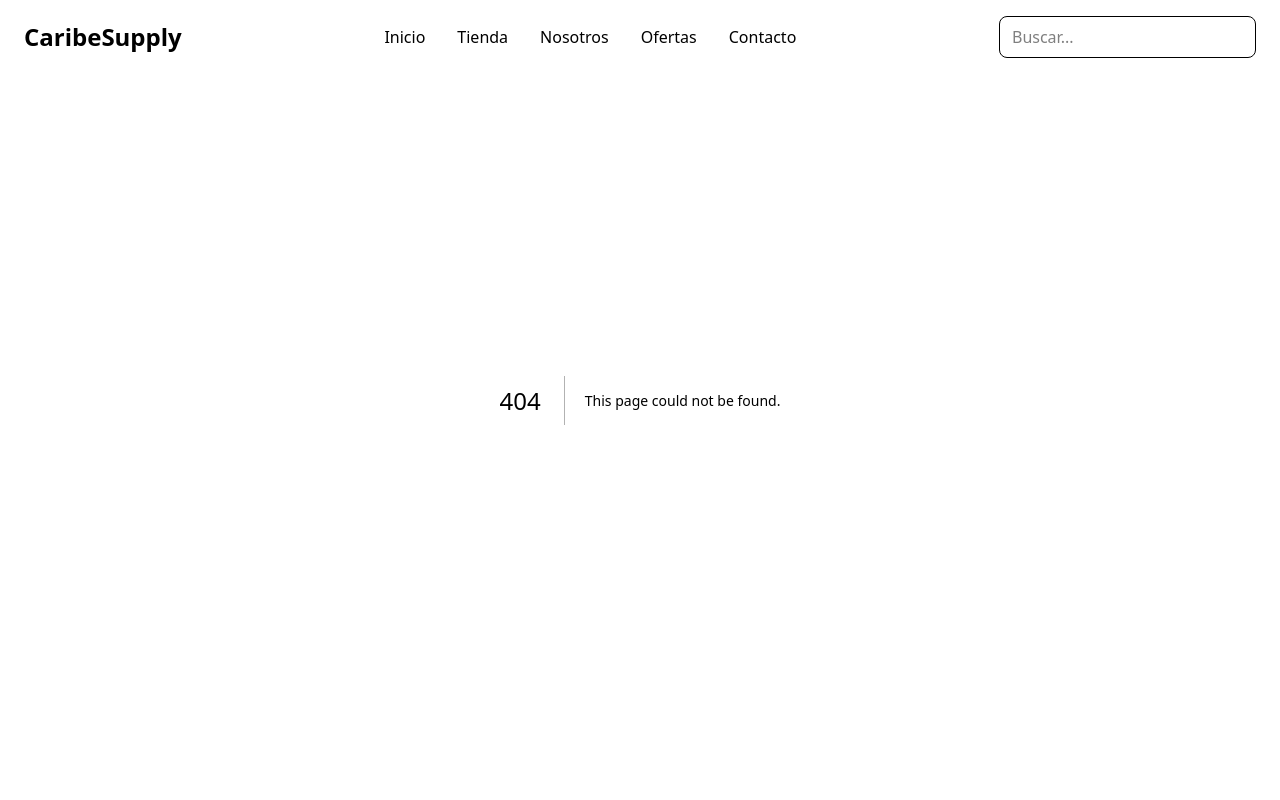
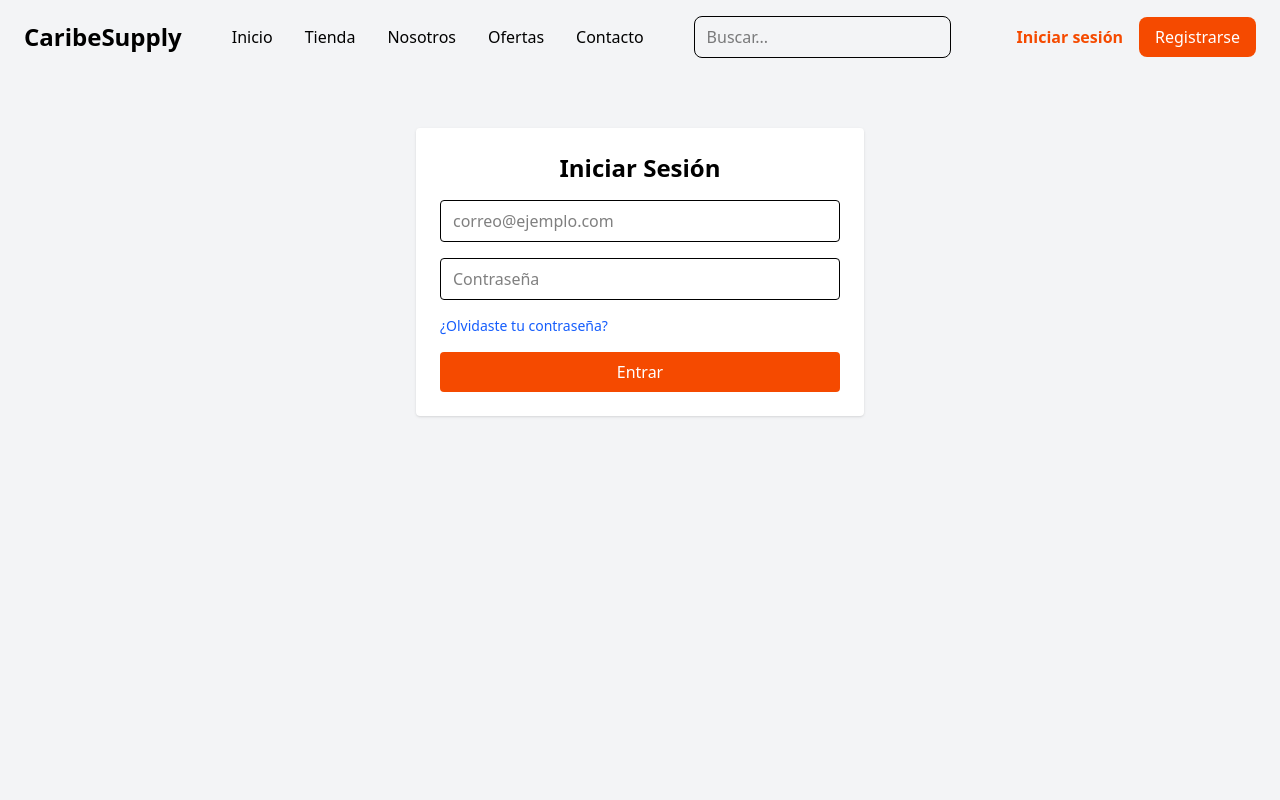
Before and after one commit to MiguelCedeno7/caribe-supply, a Next.js app: page /login in a window 1280 px wide. Before the commit this address had no page. Shown: the top 800 px of the page. Built offline with nearby package versions, Linux system fonts and the light colour scheme.

Commit message:
Agregando autenticación completa

```diff
--- a/src/app/layout.js
+++ b/src/app/layout.js
@@ -1,6 +1,7 @@
 import "./globals.css";
-import Header from "../components/Header";
-import Footer from "../components/Footer";
+import Header from "@/components/Header";
+import Footer from "@/components/Footer";
+import { AuthProvider } from "@/context/AuthContext";
 
 export const metadata = {
   title: "Caribe Supply",
@@ -11,9 +12,11 @@ export default function RootLayout({ children }) {
   return (
     <html lang="es">
       <body className="bg-gray-100">
-        <Header />
-        <main className="min-h-screen">{children}</main>
-        <Footer />
+        <AuthProvider>
+          <Header />
+          <main className="min-h-screen">{children}</main>
+          <Footer />
+        </AuthProvider>
       </body>
     </html>
   );
--- /dev/null
+++ b/src/app/login/page.jsx
@@ -0,0 +1,56 @@
+"use client";
+
+import { useState } from "react";
+import useAuth from "@/hooks/useAuth";
+import { useRouter } from "next/navigation";
+
+export default function LoginPage() {
+  const [email, setEmail] = useState("");
+  const [password, setPassword] = useState("");
+  const { login } = useAuth();
+  const router = useRouter();
+
+  const handleSubmit = (e) => {
+    e.preventDefault();
+    const ok = login(email, password);
+
+    if (ok) {
+      router.push("/"); // redirige al inicio
+    } else {
+      alert("Credenciales incorrectas");
+    }
+  };
+
+  return (
+    <div className="max-w-md mx-auto mt-32 bg-white p-6 rounded shadow">
+      <h2 className="text-2xl font-bold mb-4 text-center">Iniciar Sesión</h2>
+
+      <form onSubmit={handleSubmit} className="flex flex-col gap-4">
+        <input
+          className="border px-3 py-2 rounded"
+          type="email"
+          placeholder="correo@ejemplo.com"
+          value={email}
+          onChange={(e) => setEmail(e.target.value)}
+          required
+        />
+
+        <input
+          className="border px-3 py-2 rounded"
+          type="password"
+          placeholder="Contraseña"
+          value={password}
+          onChange={(e) => setPassword(e.target.value)}
+          required
+        />
+<a href="/reset-password" className="text-sm text-blue-600 hover:underline">
+  ¿Olvidaste tu contraseña?
+</a>
+
+        <button className="bg-orange-600 text-white py-2 rounded">
+          Entrar
+        </button>
+      </form>
+    </div>
+  );
+}
--- /dev/null
+++ b/src/app/register/page.jsx
@@ -0,0 +1,57 @@
+"use client";
+
+import { useState } from "react";
+import { useAuthContext } from "@/context/AuthContext";
+import { useRouter } from "next/navigation";
+
+export default function RegisterPage() {
+  const [email, setEmail] = useState("");
+  const [password, setPassword] = useState("");
+
+  const { register } = useAuthContext(); // ← CORRECTO (ya viene del provider)
+  const router = useRouter();
+
+  const handleSubmit = (e) => {
+    e.preventDefault();
+
+    const result = register(email, password);
+
+    if (result.ok) {
+      alert("Registrado correctamente");
+      router.push("/login");
+    } else {
+      alert(result.message);
+    }
+  };
+
+  return (
+    <div className="max-w-md mx-auto mt-32 bg-white p-6 rounded shadow">
+      <h2 className="text-2xl font-bold mb-4 text-center">Crear Cuenta</h2>
+
+      <form onSubmit={handleSubmit} className="flex flex-col gap-4">
+        <input
+          className="border px-3 py-2 rounded"
+          type="email"
+          placeholder="correo@ejemplo.com"
+          value={email}
+          onChange={(e) => setEmail(e.target.value)}
+          required
+        />
+
+        <input
+          className="border px-3 py-2 rounded"
+          type="password"
+          placeholder="Contraseña (min 6 caracteres)"
+          value={password}
+          onChange={(e) => setPassword(e.target.value)}
+          required
+          minLength="6"
+        />
+
+        <button className="bg-orange-600 text-white py-2 rounded">
+          Registrarse
+        </button>
+      </form>
+    </div>
+  );
+}
--- /dev/null
+++ b/src/app/reset-password/[email]/page.js
@@ -0,0 +1,58 @@
+"use client";
+
+import React from "react";
+import { useState } from "react";
+import { useAuthContext } from "@/context/AuthContext";
+import { useRouter } from "next/navigation";
+
+export default function NewPasswordPage(props) {
+
+  // 1️⃣ Extraer params correctamente usando React.use()
+  const params = React.use(props.params);
+
+  // 2️⃣ Decodificar el correo (arregla el %40)
+  const email = decodeURIComponent(params.email);
+
+  const [password, setPassword] = useState("");
+  const { resetPassword } = useAuthContext();
+  const router = useRouter();
+
+  const handleSubmit = (e) => {
+    e.preventDefault();
+
+    const result = resetPassword(email, password);
+
+    if (result.ok) {
+      alert("Contraseña actualizada correctamente");
+      router.push("/login");
+    } else {
+      alert(result.message);
+    }
+  };
+
+  return (
+    <div className="max-w-md mx-auto mt-32 bg-white p-6 rounded shadow">
+      <h2 className="text-2xl font-bold mb-4 text-center">Nueva Contraseña</h2>
+
+      <form onSubmit={handleSubmit} className="flex flex-col gap-4">
+        <p className="text-sm text-gray-500">
+          Cambiando contraseña para: <strong>{email}</strong>
+        </p>
+
+        <input
+          type="password"
+          className="border px-3 py-2 rounded"
+          placeholder="Nueva contraseña"
+          value={password}
+          onChange={(e) => setPassword(e.target.value)}
+          required
+          minLength="6"
+        />
+
+        <button className="bg-green-600 text-white py-2 rounded" type="submit">
+          Guardar Contraseña
+        </button>
+      </form>
+    </div>
+  );
+}
--- /dev/null
+++ b/src/app/reset-password/page.js
@@ -0,0 +1,35 @@
+"use client";
+
+import { useState } from "react";
+import { useRouter } from "next/navigation";
+
+export default function ResetPasswordEmailPage() {
+  const [email, setEmail] = useState("");
+  const router = useRouter();
+
+  const handleSubmit = (e) => {
+    e.preventDefault();
+    router.push(`/reset-password/${email}`);
+  };
+
+  return (
+    <div className="max-w-md mx-auto mt-32 bg-white p-6 rounded shadow">
+      <h2 className="text-2xl font-bold mb-4 text-center">Recuperar Contraseña</h2>
+
+      <form onSubmit={handleSubmit} className="flex flex-col gap-4">
+        <input
+          type="email"
+          className="border px-3 py-2 rounded"
+          placeholder="correo@ejemplo.com"
+          value={email}
+          onChange={(e) => setEmail(e.target.value)}
+          required
+        />
+
+        <button className="bg-blue-600 text-white py-2 rounded" type="submit">
+          Continuar
+        </button>
+      </form>
+    </div>
+  );
+}
--- a/src/components/Header.jsx
+++ b/src/components/Header.jsx
@@ -3,10 +3,13 @@
 import { useState, useEffect } from "react";
 import Link from "next/link";
 import { FiMenu, FiX } from "react-icons/fi";
+import useAuth from "@/hooks/useAuth";
 
 export default function Header() {
   const [scroll, setScroll] = useState(false);
   const [open, setOpen] = useState(false);
+
+  const { user, logout } = useAuth();
 
   // Detectar scroll para cambiar estilo del header
   useEffect(() => {
@@ -47,15 +50,49 @@ export default function Header() {
           />
         </div>
 
+        {/* 🔥 PUNTO 4 — LOGIN / USER / LOGOUT (Desktop) */}
+        <div className="hidden md:flex items-center gap-4 ml-4">
+
+          {!user ? (
+            <>
+              <Link href="/login" className="text-orange-600 font-semibold">
+                Iniciar sesión
+              </Link>
+              <Link
+                href="/register"
+                className="bg-orange-600 text-white px-4 py-2 rounded-lg"
+              >
+                Registrarse
+              </Link>
+            </>
+          ) : (
+            <>
+              <span className="text-gray-700 font-medium">
+                Hola, {user}
+              </span>
+
+              <button
+                onClick={logout}
+                className="text-red-600 hover:underline"
+              >
+                Cerrar sesión
+              </button>
+            </>
+          )}
+
+        </div>
+
         {/* MENU MOBILE */}
         <button className="md:hidden text-3xl" onClick={() => setOpen(!open)}>
           {open ? <FiX /> : <FiMenu />}
         </button>
+
       </div>
 
       {/* MOBILE DROPDOWN */}
       {open && (
         <div className="md:hidden bg-white shadow-lg p-5 flex flex-col gap-4">
+
           <nav className="flex flex-col gap-4 text-lg font-medium">
             <a href="/" className="hover:text-orange-500">Inicio</a>
             <a href="/tienda" className="hover:text-orange-500">Tienda</a>
@@ -69,6 +106,35 @@ export default function Header() {
             placeholder="Buscar..."
             className="border rounded-lg px-4 py-2 w-full"
           />
+
+          {/* 🔥 LOGIN / USER / LOGOUT (Mobile) */}
+          {!user ? (
+            <>
+              <Link href="/login" className="text-orange-600 font-bold">
+                Iniciar sesión
+              </Link>
+              <Link
+                href="/register"
+                className="bg-orange-600 text-white px-4 py-2 rounded-lg text-center"
+              >
+                Registrarse
+              </Link>
+            </>
+          ) : (
+            <>
+              <span className="text-gray-700 font-medium">
+                Hola, {user}
+              </span>
+
+              <button
+                onClick={logout}
+                className="text-red-600 font-semibold text-left"
+              >
+                Cerrar sesión
+              </button>
+            </>
+          )}
+
         </div>
       )}
 
--- /dev/null
+++ b/src/context/AuthContext.js
@@ -0,0 +1,21 @@
+"use client";
+
+import { createContext, useContext } from "react";
+import useAuth from "@/hooks/useAuth";
+
+const AuthContext = createContext(null);
+
+// ESTE ES EL PROVIDER QUE TE FALTA
+export function AuthProvider({ children }) {
+  const auth = useAuth(); // contiene registerUser, loginUser, user, logout...
+
+  return (
+    <AuthContext.Provider value={auth}>
+      {children}
+    </AuthContext.Provider>
+  );
+}
+
+export function useAuthContext() {
+  return useContext(AuthContext);
+}
--- /dev/null
+++ b/src/hooks/useAuth.js
@@ -0,0 +1,67 @@
+"use client";
+
+import { useEffect, useState } from "react";
+
+export default function useAuth() {
+  const [user, setUser] = useState(null);
+
+  useEffect(() => {
+    const savedUser = sessionStorage.getItem("userEmail");
+    if (savedUser) setUser(savedUser);
+  }, []);
+
+  const register = (email, password) => {
+    let users = JSON.parse(localStorage.getItem("users")) || [];
+
+    if (users.find((u) => u.email.toLowerCase() === email.toLowerCase())) {
+      return { ok: false, message: "Ya existe una cuenta con ese correo" };
+    }
+
+    users.push({ email, password });
+    localStorage.setItem("users", JSON.stringify(users));
+
+    return { ok: true };
+  };
+
+  const login = (email, password) => {
+    let users = JSON.parse(localStorage.getItem("users")) || [];
+
+    const found = users.find(
+      (u) =>
+        u.email.toLowerCase() === email.toLowerCase() &&
+        u.password === password
+    );
+
+    if (!found) return { ok: false, message: "Credenciales incorrectas" };
+
+    sessionStorage.setItem("userEmail", found.email);
+    setUser(found.email);
+    return { ok: true };
+  };
+
+  const logout = () => {
+    sessionStorage.removeItem("userEmail");
+    setUser(null);
+  };
+
+  const resetPassword = (email, newPassword) => {
+  let users = JSON.parse(localStorage.getItem("users")) || [];
+
+  const idx = users.findIndex(
+    (u) => u.email.toLowerCase() === email.toLowerCase()
+  );
+
+  if (idx === -1) {
+    return { ok: false, message: "No existe ese correo" };
+  }
+
+  users[idx].password = newPassword;
+
+  localStorage.setItem("users", JSON.stringify(users));
+
+  return { ok: true };
+};
+
+
+  return { user, register, login, logout, resetPassword };
+}
```
Lines whose indentation alone changed are shown as unchanged.
